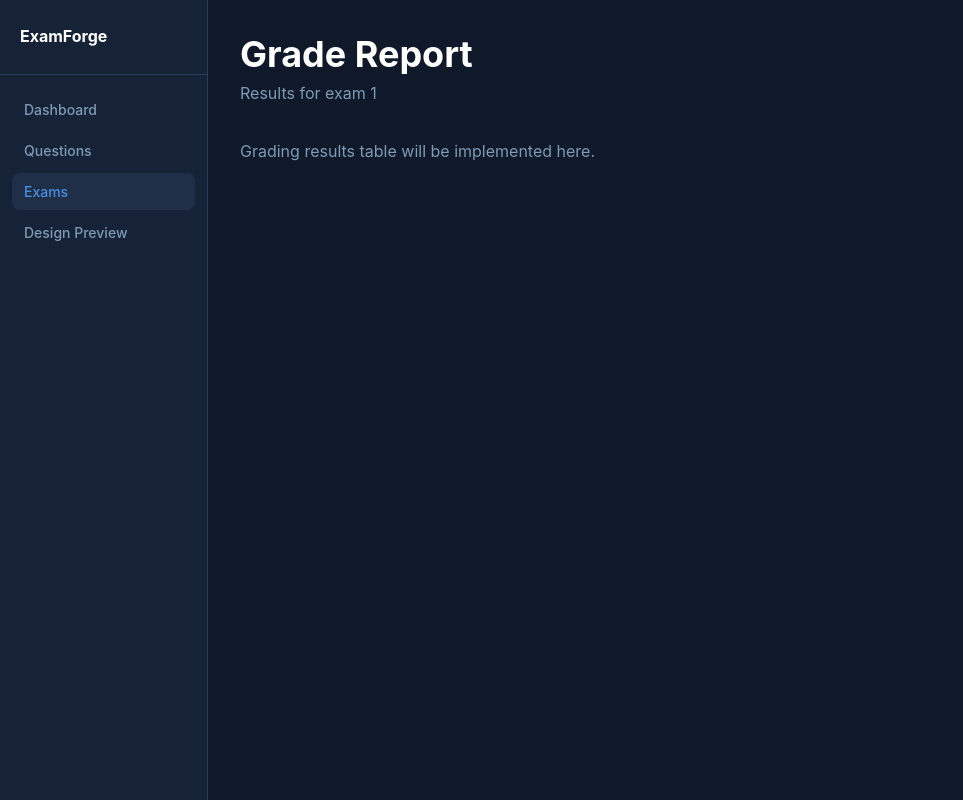
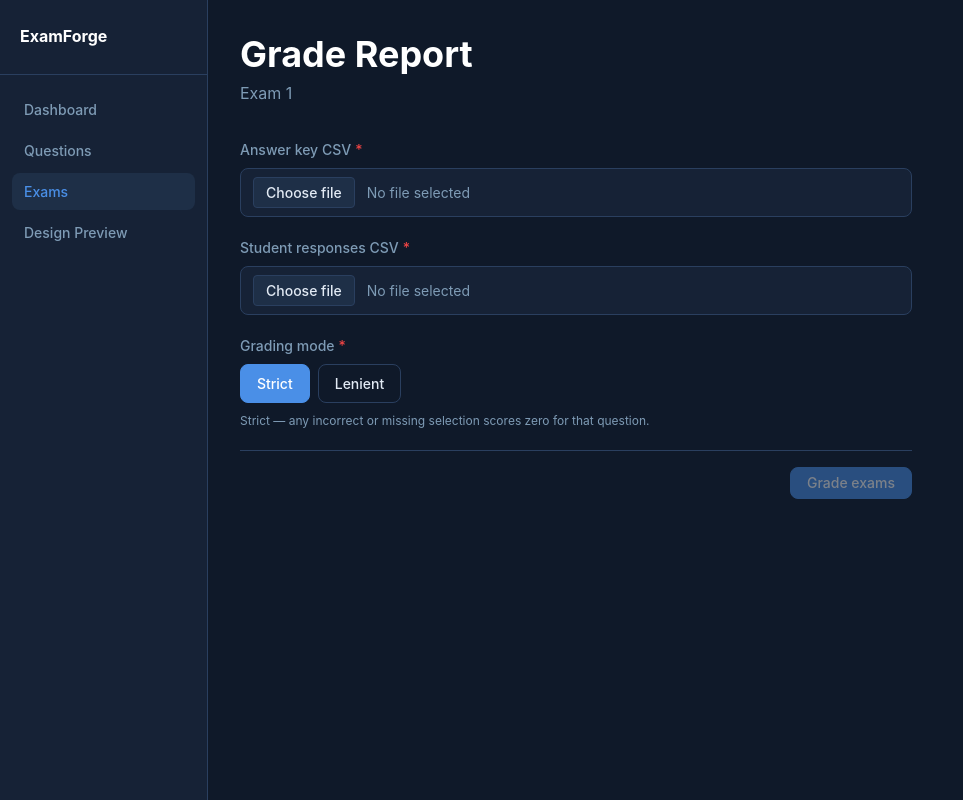
Before and after one commit to Jailsonsdsj/agent-experiment, a React (Vite) app in the folder System/Frontend/: page /exams/1/report in a window 1280 px wide. Shown: the whole page, without its empty margins (0-963 px from the left). Built offline with nearby package versions, Linux system fonts and the light colour scheme; no server answers.

Commit message:
P414 Implement grading upload UI

```diff
--- a/System/Frontend/src/components/ExamCard/index.tsx
+++ b/System/Frontend/src/components/ExamCard/index.tsx
@@ -6,6 +6,7 @@ export interface ExamCardProps {
   exam: Exam;
   onEdit: (id: string) => void;
   onGenerate: (id: string) => void;
+  onGrade: (id: string) => void;
   onDelete: (id: string) => void;
 }
 
@@ -22,7 +23,7 @@ function formatDate(isoString: string): string {
   });
 }
 
-export default function ExamCard({ exam, onEdit, onGenerate, onDelete }: ExamCardProps) {
+export default function ExamCard({ exam, onEdit, onGenerate, onGrade, onDelete }: ExamCardProps) {
   return (
     <div className="bg-agt-surface rounded-agt-lg border border-agt-border shadow-agt-sm flex flex-col min-h-[220px]">
       {/* Body */}
@@ -68,6 +69,12 @@ export default function ExamCard({ exam, onEdit, onGenerate, onDelete }: ExamCar
             onClick={() => onGenerate(exam.id)}
           />
           <Button
+            label="Grade"
+            variant="ghost"
+            size="sm"
+            onClick={() => onGrade(exam.id)}
+          />
+          <Button
             label="Delete"
             variant="danger"
             size="sm"
--- /dev/null
+++ b/System/Frontend/src/components/UI/FileInput.tsx
@@ -0,0 +1,84 @@
+import { useRef } from 'react';
+
+export interface FileInputProps {
+  label: string;
+  name: string;
+  accept?: string;
+  onChange: (file: File | null) => void;
+  fileName?: string;
+  error?: string;
+  required?: boolean;
+}
+
+export default function FileInput({
+  label,
+  name,
+  accept,
+  onChange,
+  fileName,
+  error,
+  required = false,
+}: FileInputProps) {
+  const inputRef = useRef<HTMLInputElement>(null);
+  const inputId = `file-${name}`;
+  const errorId = `file-${name}-error`;
+  const hasError = Boolean(error);
+
+  function handleChange(e: React.ChangeEvent<HTMLInputElement>): void {
+    onChange(e.target.files?.[0] ?? null);
+  }
+
+  return (
+    <div className="flex flex-col gap-agt-2">
+      <label
+        htmlFor={inputId}
+        className="text-agt-sm text-agt-text-muted font-medium font-agt-sans"
+      >
+        {label}
+        {required && (
+          <span className="text-agt-error ml-agt-1" aria-hidden="true">
+            *
+          </span>
+        )}
+      </label>
+
+      <div
+        className={[
+          'flex items-center gap-agt-3 w-full px-agt-3 py-agt-2',
+          'bg-agt-surface rounded-agt-md border',
+          'transition-[border-color] duration-150',
+          hasError ? 'border-agt-error' : 'border-agt-border',
+        ].join(' ')}
+      >
+        <button
+          type="button"
+          onClick={() => inputRef.current?.click()}
+          className="shrink-0 px-agt-3 py-agt-1 text-agt-sm font-medium font-agt-sans rounded-agt-sm border border-agt-border bg-agt-elevated text-agt-text hover:bg-agt-surface transition-colors duration-150 cursor-pointer"
+        >
+          Choose file
+        </button>
+        <span className="text-agt-sm font-agt-sans text-agt-text-muted truncate">
+          {fileName ?? 'No file selected'}
+        </span>
+      </div>
+
+      <input
+        ref={inputRef}
+        id={inputId}
+        name={name}
+        type="file"
+        accept={accept}
+        onChange={handleChange}
+        aria-invalid={hasError}
+        aria-describedby={hasError ? errorId : undefined}
+        className="sr-only"
+      />
+
+      {hasError && (
+        <p id={errorId} role="alert" className="text-agt-xs text-agt-error font-agt-sans">
+          {error}
+        </p>
+      )}
+    </div>
+  );
+}
--- a/System/Frontend/src/pages/exams/ExamListPage.tsx
+++ b/System/Frontend/src/pages/exams/ExamListPage.tsx
@@ -14,6 +14,10 @@ export default function ExamListPage() {
 
   function handleGenerate(id: string): void {
     navigate(`/exams/${id}`);
+  }
+
+  function handleGrade(id: string): void {
+    navigate(`/exams/${id}/report`);
   }
 
   function handleDelete(id: string): void {
@@ -55,6 +59,7 @@ export default function ExamListPage() {
               exam={exam}
               onEdit={handleEdit}
               onGenerate={handleGenerate}
+              onGrade={handleGrade}
               onDelete={handleDelete}
             />
           ))}
--- a/System/Frontend/src/pages/exams/GradeReportPage.tsx
+++ b/System/Frontend/src/pages/exams/GradeReportPage.tsx
@@ -1,18 +1,205 @@
+import { useState } from 'react';
 import { useParams } from 'react-router-dom';
 import PageHeader from '../../components/UI/PageHeader';
+import FileInput from '../../components/UI/FileInput';
+import Button from '../../components/UI/Button';
+import Table from '../../components/UI/Table';
+import type { Column } from '../../components/UI/Table';
+import { getExams } from '../../services/localStorageService';
+import { gradeExam } from '../../services/apiService';
+import type { GradingMode, GradingResult } from '../../types';
+
+const GRADING_MODE_LABELS: Record<GradingMode, string> = {
+  strict: 'Strict',
+  lenient: 'Lenient',
+};
+
+type ResultRow = {
+  studentName: string;
+  examNumber: number;
+  scores: string;
+  total: number;
+  [key: string]: unknown;
+};
+
+const RESULT_COLUMNS: Column<ResultRow>[] = [
+  { key: 'studentName', header: 'Student' },
+  { key: 'examNumber', header: 'Exam #' },
+  { key: 'scores', header: 'Scores per question' },
+  { key: 'total', header: 'Total' },
+];
+
+function toResultRows(results: GradingResult[]): ResultRow[] {
+  return results.map((r) => ({
+    studentName: r.studentName,
+    examNumber: r.examNumber,
+    scores: r.scores.join(', '),
+    total: r.total,
+  }));
+}
+
+function average(results: GradingResult[]): string {
+  if (results.length === 0) return '0';
+  const sum = results.reduce((acc, r) => acc + r.total, 0);
+  return (sum / results.length).toFixed(2);
+}
 
 export default function GradeReportPage() {
   const { id } = useParams<{ id: string }>();
 
+  const [examTitle] = useState<string>(() => {
+    const exam = getExams().find((e) => e.id === id);
+    return exam?.title ?? `Exam ${id}`;
+  });
+
+  const [answerKeyFile, setAnswerKeyFile] = useState<File | null>(null);
+  const [responsesFile, setResponsesFile] = useState<File | null>(null);
+  const [gradingMode, setGradingMode] = useState<GradingMode>('strict');
+  const [isGrading, setIsGrading] = useState<boolean>(false);
+  const [error, setError] = useState<string | null>(null);
+  const [results, setResults] = useState<GradingResult[] | null>(null);
+
+  const isValid = answerKeyFile !== null && responsesFile !== null;
+
+  async function handleGrade(): Promise<void> {
+    if (!isValid) return;
+    setIsGrading(true);
+    setError(null);
+    try {
+      const data = await gradeExam(answerKeyFile, responsesFile, gradingMode);
+      setResults(data);
+    } catch {
+      setError('Failed to grade exams. Check the backend connection and try again.');
+    } finally {
+      setIsGrading(false);
+    }
+  }
+
+  function handleReset(): void {
+    setResults(null);
+    setAnswerKeyFile(null);
+    setResponsesFile(null);
+    setError(null);
+  }
+
+  if (results !== null) {
+    return (
+      <div className="max-w-4xl">
+        <PageHeader
+          title="Grade Report"
+          subtitle={examTitle}
+          action={<Button label="Grade again" variant="secondary" onClick={handleReset} />}
+        />
+
+        <div className="flex items-center gap-agt-6 mb-agt-6 px-agt-5 py-agt-4 bg-agt-surface rounded-agt-lg border border-agt-border">
+          <div className="flex flex-col gap-agt-1">
+            <span className="text-agt-xs text-agt-text-muted font-agt-sans uppercase tracking-wide">
+              Students graded
+            </span>
+            <span className="text-agt-h2 font-bold text-agt-heading font-agt-sans">
+              {results.length}
+            </span>
+          </div>
+          <div className="w-px h-10 bg-agt-border" />
+          <div className="flex flex-col gap-agt-1">
+            <span className="text-agt-xs text-agt-text-muted font-agt-sans uppercase tracking-wide">
+              Average score
+            </span>
+            <span className="text-agt-h2 font-bold text-agt-heading font-agt-sans">
+              {average(results)}
+            </span>
+          </div>
+          <div className="w-px h-10 bg-agt-border" />
+          <div className="flex flex-col gap-agt-1">
+            <span className="text-agt-xs text-agt-text-muted font-agt-sans uppercase tracking-wide">
+              Mode
+            </span>
+            <span className="text-agt-body font-medium text-agt-text font-agt-sans">
+              {GRADING_MODE_LABELS[gradingMode]}
+            </span>
+          </div>
+        </div>
+
+        <Table
+          columns={RESULT_COLUMNS}
+          data={toResultRows(results)}
+          emptyMessage="No results returned."
+        />
+      </div>
+    );
+  }
+
   return (
-    <div>
-      <PageHeader
-        title="Grade Report"
-        subtitle={`Results for exam ${id}`}
-      />
-      <p className="text-agt-text-muted font-agt-sans text-agt-body">
-        Grading results table will be implemented here.
-      </p>
+    <div className="max-w-2xl">
+      <PageHeader title="Grade Report" subtitle={examTitle} />
+
+      <div className="flex flex-col gap-agt-5">
+        <FileInput
+          label="Answer key CSV"
+          name="answerKey"
+          accept=".csv"
+          onChange={setAnswerKeyFile}
+          fileName={answerKeyFile?.name}
+          required
+        />
+
+        <FileInput
+          label="Student responses CSV"
+          name="responses"
+          accept=".csv"
+          onChange={setResponsesFile}
+          fileName={responsesFile?.name}
+          required
+        />
+
+        <div className="flex flex-col gap-agt-2">
+          <span className="text-agt-sm text-agt-text-muted font-medium font-agt-sans">
+            Grading mode
+            <span className="text-agt-error ml-agt-1" aria-hidden="true">
+              *
+            </span>
+          </span>
+          <div className="flex gap-agt-2">
+            {(['strict', 'lenient'] as GradingMode[]).map((mode) => (
+              <button
+                key={mode}
+                type="button"
+                onClick={() => setGradingMode(mode)}
+                className={[
+                  'px-agt-4 py-agt-2 text-agt-sm font-medium font-agt-sans rounded-agt-md border',
+                  'transition-[background-color,border-color,color] duration-150 cursor-pointer',
+                  gradingMode === mode
+                    ? 'bg-agt-primary text-agt-heading border-agt-primary'
+                    : 'bg-transparent text-agt-text border-agt-border hover:bg-agt-elevated',
+                ].join(' ')}
+              >
+                {GRADING_MODE_LABELS[mode]}
+              </button>
+            ))}
+          </div>
+          <p className="text-agt-xs text-agt-text-muted font-agt-sans">
+            {gradingMode === 'strict'
+              ? 'Strict — any incorrect or missing selection scores zero for that question.'
+              : 'Lenient — score is proportional to the percentage of correctly handled alternatives.'}
+          </p>
+        </div>
+
+        {error && (
+          <p role="alert" className="text-agt-sm text-agt-error font-agt-sans">
+            {error}
+          </p>
+        )}
+
+        <div className="flex justify-end pt-agt-4 border-t border-agt-border">
+          <Button
+            label="Grade exams"
+            variant="primary"
+            onClick={handleGrade}
+            isLoading={isGrading}
+            disabled={isGrading || !isValid}
+          />
+        </div>
+      </div>
     </div>
   );
 }
--- a/System/Frontend/src/services/apiService.ts
+++ b/System/Frontend/src/services/apiService.ts
@@ -1,5 +1,5 @@
 import axios from 'axios';
-import type { Exam, Question } from '../types';
+import type { Exam, GradingMode, GradingResult, Question } from '../types';
 
 const api = axios.create({
   baseURL: import.meta.env.VITE_API_BASE_URL,
@@ -19,3 +19,16 @@ export async function generatePdf(payload: GeneratePdfPayload): Promise<Blob> {
   });
   return response.data;
 }
+
+export async function gradeExam(
+  answerKey: File,
+  responses: File,
+  gradingMode: GradingMode,
+): Promise<GradingResult[]> {
+  const formData = new FormData();
+  formData.append('answerKey', answerKey);
+  formData.append('responses', responses);
+  formData.append('gradingMode', gradingMode);
+  const response = await api.post<GradingResult[]>('/grade', formData);
+  return response.data;
+}
--- a/System/Frontend/src/types/index.ts
+++ b/System/Frontend/src/types/index.ts
@@ -51,3 +51,5 @@ export interface GradeReport {
   totalStudents: number;
   averageScore: number;
 }
+
+export type GradingMode = 'strict' | 'lenient';
```
